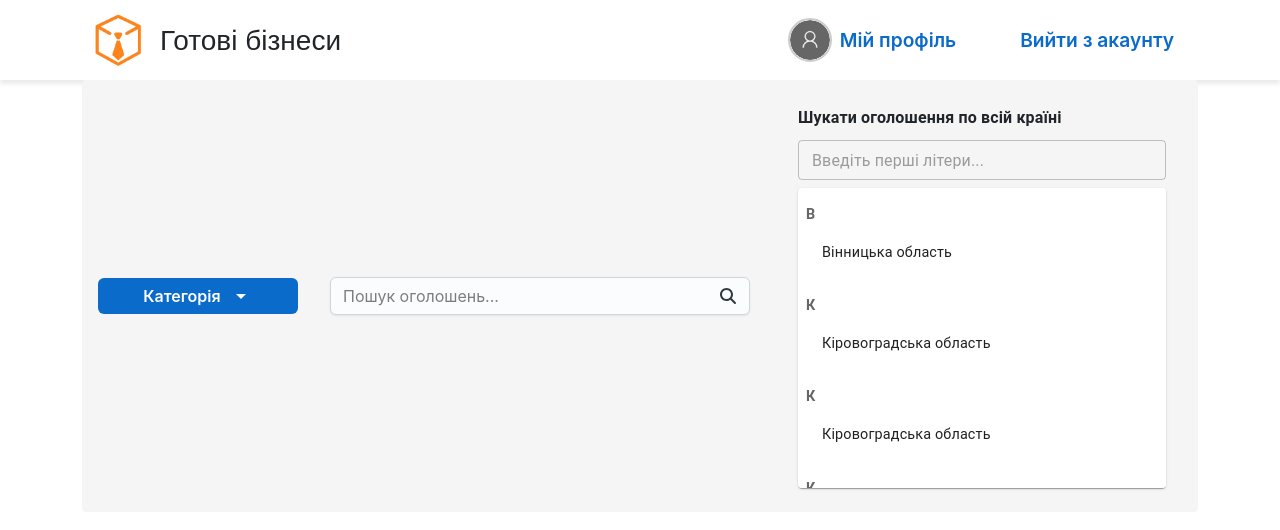
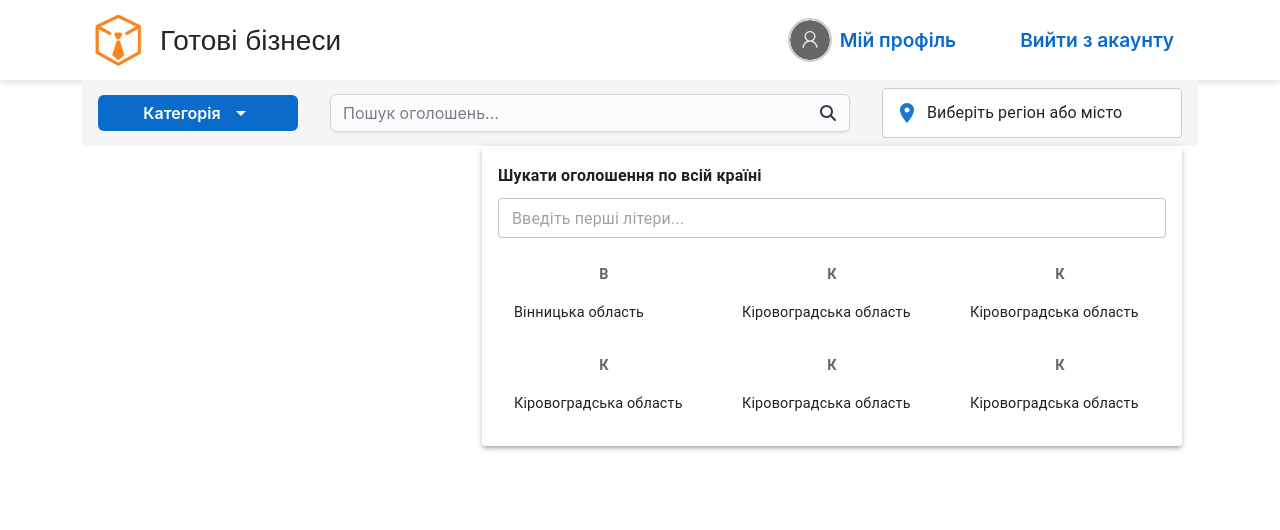
Before and after one commit to Limbo2332/DiplomaWork, a React (Create React App) app in the folder frontend/: page / in a window 1280 px wide. Shown: the top 530 px of the page. Built offline with nearby package versions, Linux system fonts and the light colour scheme.

Commit message:
Refactor styles for combined

```diff
--- a/frontend/src/components/Common/RegionCitySelector/RegionCitySelector.logic.ts
+++ b/frontend/src/components/Common/RegionCitySelector/RegionCitySelector.logic.ts
@@ -69,6 +69,7 @@ export const useRegionCitySelector = ({
 
   const clearSelection = () => {
     setSelected(null);
+    setCurrentRegion(null);
   };
 
   return {
--- a/frontend/src/components/Common/RegionCitySelector/RegionCitySelector.tsx
+++ b/frontend/src/components/Common/RegionCitySelector/RegionCitySelector.tsx
@@ -71,9 +71,57 @@ const RegionCitySelector: React.FC<RegionCitySelectorProps> = ({
           backgroundColor: '#fff',
           cursor: 'pointer',
         }}
+        onClick={() => setIsOpen(!isOpen)}
+      >
+        <Box sx={{ display: 'flex', alignItems: 'center', gap: 1, flex: 1 }}>
+          <LocationOnIcon color="primary" />
+          <Typography variant="body1" sx={{ flex: 1 }}>
+            {selected || 'Виберіть регіон або місто'}
+          </Typography>
+        </Box>
+        {selected && (
+          <IconButton
+            size="small"
+            onClick={(e) => {
+              e.stopPropagation();
+              clearSelection();
+              setIsOpen(false);
+            }}
+          >
+            <ClearIcon />
+          </IconButton>
+        )}
+      </Box>
+
+    );
+  }
+
+  return (
+    <Box
+      ref={containerRef}
+      sx={{
+        position: 'relative',
+        minWidth: 300,
+        maxWidth: 800,
+        mx: 'auto',
+      }}
+    >
+      {/* Заголовок для вибору */}
+      <Box
+        sx={{
+          display: 'flex',
+          alignItems: 'center',
+          justifyContent: 'space-between',
+          border: '1px solid #ccc',
+          borderRadius: '4px',
+          padding: '8px 12px',
+          height: 50,
+          backgroundColor: '#fff',
+          cursor: 'pointer',
+        }}
       >
         <Box sx={{ display: 'flex', alignItems: 'center', gap: 1 }}
-          onClick={() => setIsOpen(true)}>
+          onClick={() => setIsOpen(!isOpen)}>
           <LocationOnIcon color="primary" />
           <Typography variant="body1">
             {selected || 'Виберіть регіон або місто'}
@@ -85,18 +133,21 @@ const RegionCitySelector: React.FC<RegionCitySelectorProps> = ({
           </IconButton>
         )}
       </Box>
-    );
-  }
-
-  return (
-    <Box
-      ref={containerRef}
+      {/* Випадаючий список */}
+      {isOpen && (
+        <Paper
+          elevation={3}
           sx={{
+            position: 'absolute',
+            top: '100%',
+            right: 0,
+            zIndex: 10,
+            mt: 1,
             p: 2,
-        maxWidth: 400,
-        mx: 'auto',
-        position: 'relative',
-        zIndex: 10,
+            maxHeight: 300,
+            overflowY: 'auto',
+            backgroundColor: '#fff',
+            width: 700,
           }}
         >
           <Box sx={{ display: 'flex', alignItems: 'center', mb: 1 }}>
@@ -120,32 +171,26 @@ const RegionCitySelector: React.FC<RegionCitySelectorProps> = ({
             onChange={handleSearchChange}
             size="small"
             variant="outlined"
-        sx={{ mb: 1 }}
           />
-      <Paper
-        elevation={1}
-        sx={{
-          p: 1,
-          maxHeight: 300,
-          overflowY: 'auto',
-        }}
-      >
-        <Grid container spacing={1}>
+          <Grid container spacing={2} sx={{
+            marginTop: '10px',
+          }}>
+            {/* Регіони */}
             {!currentRegion &&
               filteredRegions.map((region) => (
-              <Grid item xs={12} key={region.name}>
-                <Box>
+                <Grid item xs={6} md={4} key={region.name}>
+                  <div className="d-flex justify-content-center align-items-center">
                     <Typography
                       variant="subtitle2"
                       sx={{
                         fontWeight: 600,
                         fontSize: '0.9rem',
                         color: 'text.secondary',
-                      mt: 1,
                       }}
                     >
                       {region.name[0]}
                     </Typography>
+                  </div>
                   <List dense>
                     <ListItemButton
                       onClick={() => handleRegionSelect(region.name)}
@@ -157,28 +202,24 @@ const RegionCitySelector: React.FC<RegionCitySelectorProps> = ({
                       />
                     </ListItemButton>
                   </List>
-                </Box>
                 </Grid>
               ))}
+            {/* Міста */}
             {currentRegion &&
               filteredCities?.map((cityGroup) => (
-              <Grid item xs={12} key={cityGroup.letter}>
-                <Box>
+                <Grid item xs={6} md={4} key={cityGroup.letter}>
                   <Typography
                     variant="subtitle2"
                     sx={{
                       fontWeight: 600,
                       fontSize: '0.9rem',
                       color: 'text.secondary',
-                      mt: 1,
                     }}
                   >
                     {cityGroup.letter}
                   </Typography>
                   <List dense>
-                    {cityGroup.names
-                      .filter((city) => city.toLowerCase().includes(search))
-                      .map((city) => (
+                    {cityGroup.names.map((city) => (
                       <ListItem disablePadding key={city}>
                         <ListItemButton
                           selected={selected === city}
@@ -193,11 +234,11 @@ const RegionCitySelector: React.FC<RegionCitySelectorProps> = ({
                       </ListItem>
                     ))}
                   </List>
-                </Box>
                 </Grid>
               ))}
           </Grid>
         </Paper>
+      )}
     </Box>
   );
 };
--- a/frontend/src/components/Feed/SearchAndLocation/SearchAndLocation.tsx
+++ b/frontend/src/components/Feed/SearchAndLocation/SearchAndLocation.tsx
@@ -15,6 +15,58 @@ const regions = [
       { letter: 'Б', names: ['Бар', 'Бершадь'] },
       { letter: 'Б', names: ['Бар', 'Бершадь'] },
       { letter: 'Б', names: ['Бар', 'Бершадь'] },
+    ],
+  },
+  {
+    name: 'Кіровоградська область',
+    cities: [
+      { letter: 'К', names: ['Кропивницький', 'Калачеве'] },
+      { letter: 'Н', names: ['Новоукраїнка', 'Новгородка'] },
+      { letter: 'Н', names: ['Новоукраїнка', 'Новгородка'] },
+      { letter: 'Н', names: ['Новоукраїнка', 'Новгородка'] },
+      { letter: 'Н', names: ['Новоукраїнка', 'Новгородка'] },
+      { letter: 'Н', names: ['Новоукраїнка', 'Новгородка'] },
+      { letter: 'Н', names: ['Новоукраїнка', 'Новгородка'] },
+      { letter: 'Н', names: ['Новоукраїнка', 'Новгородка'] },
+    ],
+  },
+  {
+    name: 'Кіровоградська область',
+    cities: [
+      { letter: 'К', names: ['Кропивницький', 'Калачеве'] },
+      { letter: 'Н', names: ['Новоукраїнка', 'Новгородка'] },
+      { letter: 'Н', names: ['Новоукраїнка', 'Новгородка'] },
+      { letter: 'Н', names: ['Новоукраїнка', 'Новгородка'] },
+      { letter: 'Н', names: ['Новоукраїнка', 'Новгородка'] },
+      { letter: 'Н', names: ['Новоукраїнка', 'Новгородка'] },
+      { letter: 'Н', names: ['Новоукраїнка', 'Новгородка'] },
+      { letter: 'Н', names: ['Новоукраїнка', 'Новгородка'] },
+    ],
+  },
+  {
+    name: 'Кіровоградська область',
+    cities: [
+      { letter: 'К', names: ['Кропивницький', 'Калачеве'] },
+      { letter: 'Н', names: ['Новоукраїнка', 'Новгородка'] },
+      { letter: 'Н', names: ['Новоукраїнка', 'Новгородка'] },
+      { letter: 'Н', names: ['Новоукраїнка', 'Новгородка'] },
+      { letter: 'Н', names: ['Новоукраїнка', 'Новгородка'] },
+      { letter: 'Н', names: ['Новоукраїнка', 'Новгородка'] },
+      { letter: 'Н', names: ['Новоукраїнка', 'Новгородка'] },
+      { letter: 'Н', names: ['Новоукраїнка', 'Новгородка'] },
+    ],
+  },
+  {
+    name: 'Кіровоградська область',
+    cities: [
+      { letter: 'К', names: ['Кропивницький', 'Калачеве'] },
+      { letter: 'Н', names: ['Новоукраїнка', 'Новгородка'] },
+      { letter: 'Н', names: ['Новоукраїнка', 'Новгородка'] },
+      { letter: 'Н', names: ['Новоукраїнка', 'Новгородка'] },
+      { letter: 'Н', names: ['Новоукраїнка', 'Новгородка'] },
+      { letter: 'Н', names: ['Новоукраїнка', 'Новгородка'] },
+      { letter: 'Н', names: ['Новоукраїнка', 'Новгородка'] },
+      { letter: 'Н', names: ['Новоукраїнка', 'Новгородка'] },
     ],
   },
   {
```
Lines whose indentation alone changed are shown as unchanged.
